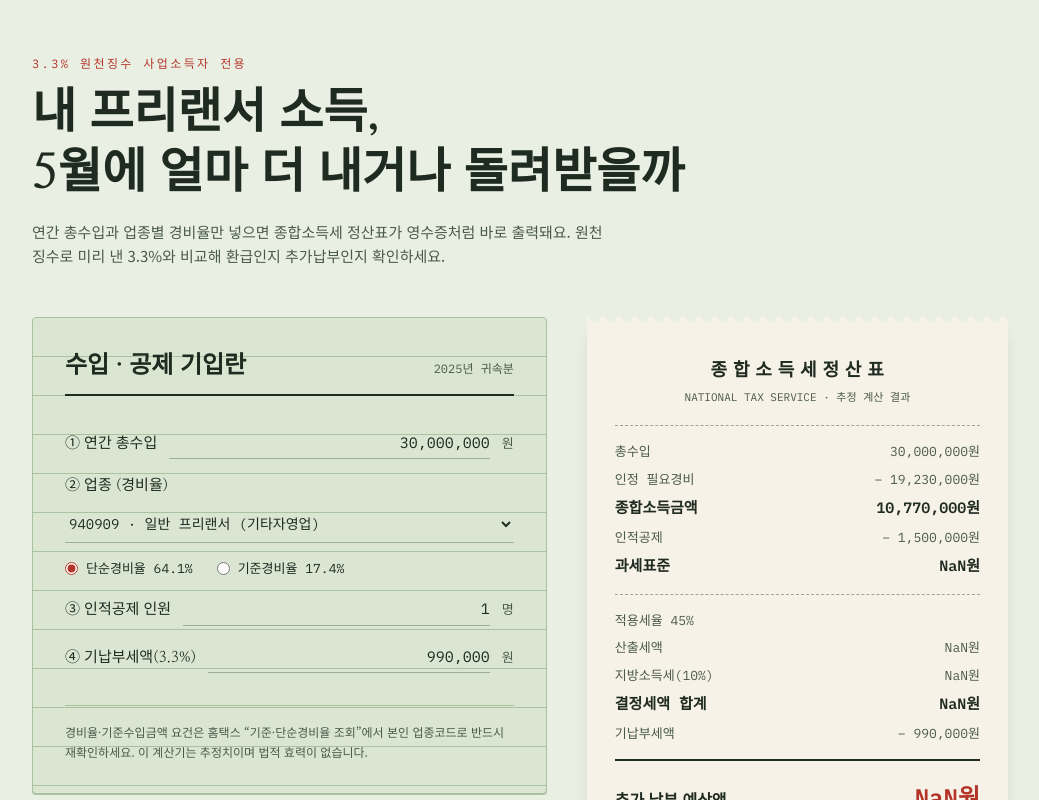
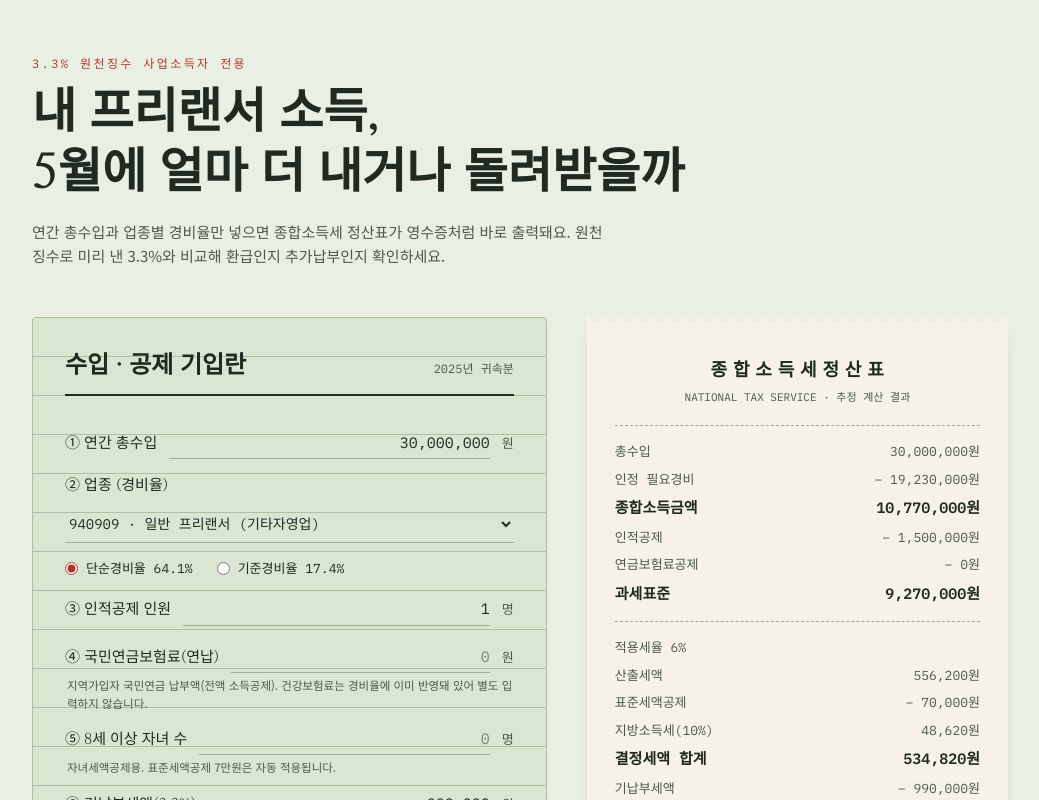
Before and after one commit to bumi0666/Tax, a Next.js app in the folder freelancer-tax-calc/freelancer-tax-calc/: page / in a window 1280 px wide. Shown: the top 800 px of the page, without its empty margins (120-1159 px from the left). Built offline with nearby package versions, Linux system fonts and the light colour scheme.

Commit message:
Update Calculator.tsx

```diff
--- a/freelancer-tax-calc/freelancer-tax-calc/app/components/Calculator.tsx
+++ b/freelancer-tax-calc/freelancer-tax-calc/app/components/Calculator.tsx
@@ -49,6 +49,8 @@ export default function Calculator() {
   const [expenseType, setExpenseType] = useState<ExpenseType>("simple");
   const [customRate, setCustomRate] = useState(64.1);
   const [dependents, setDependents] = useState(1);
+  const [pensionPremium, setPensionPremium] = useState(0);
+  const [childCount, setChildCount] = useState(0);
   const [prepaidTax, setPrepaidTax] = useState(990_000);
 
   const preset = EXPENSE_PRESETS.find((p) => p.code === presetCode)!;
@@ -62,9 +64,11 @@ export default function Calculator() {
         expenseType,
         expenseRate,
         dependents,
+        pensionPremium,
+        childCount,
         prepaidTax,
       }),
-    [revenue, expenseType, expenseRate, dependents, prepaidTax]
+    [revenue, expenseType, expenseRate, dependents, pensionPremium, childCount, prepaidTax]
   );
 
   const isRefund = result.balance < 0;
@@ -139,7 +143,26 @@ export default function Calculator() {
         />
 
         <NumberField
-          label="④ 기납부세액(3.3%)"
+          label="④ 국민연금보험료(연납)"
+          value={pensionPremium}
+          onChange={setPensionPremium}
+        />
+        <p className="text-[11.5px] text-[var(--ink-soft)] -mt-1 mb-1 pl-0.5">
+          지역가입자 국민연금 납부액(전액 소득공제). 건강보험료는 경비율에 이미 반영돼 있어 별도 입력하지 않습니다.
+        </p>
+
+        <NumberField
+          label="⑤ 8세 이상 자녀 수"
+          value={childCount}
+          onChange={setChildCount}
+          suffix="명"
+        />
+        <p className="text-[11.5px] text-[var(--ink-soft)] -mt-1 mb-1 pl-0.5">
+          자녀세액공제용. 표준세액공제 7만원은 자동 적용됩니다.
+        </p>
+
+        <NumberField
+          label="⑥ 기납부세액(3.3%)"
           value={prepaidTax}
           onChange={setPrepaidTax}
         />
@@ -167,12 +190,17 @@ export default function Calculator() {
           <Row label="인정 필요경비" value={result.recognizedExpense} minus />
           <Row label="종합소득금액" value={result.incomeAmount} strong />
           <Row label="인적공제" value={result.personalDeduction} minus />
+          <Row label="연금보험료공제" value={result.pensionDeduction} minus />
           <Row label="과세표준" value={result.taxBase} strong />
 
           <div className="border-t border-dashed border-[var(--ink-soft)]/50 my-3" />
 
           <Row label={`적용세율 ${(result.bracketRate * 100).toFixed(0)}%`} value={null} />
           <Row label="산출세액" value={result.calculatedTax} />
+          <Row label="표준세액공제" value={result.standardTaxCredit} minus />
+          {result.childTaxCredit > 0 && (
+            <Row label="자녀세액공제" value={result.childTaxCredit} minus />
+          )}
           <Row label="지방소득세(10%)" value={result.localTax} />
           <Row label="결정세액 합계" value={result.totalTax} strong />
           <Row label="기납부세액" value={prepaidTax} minus />
```
